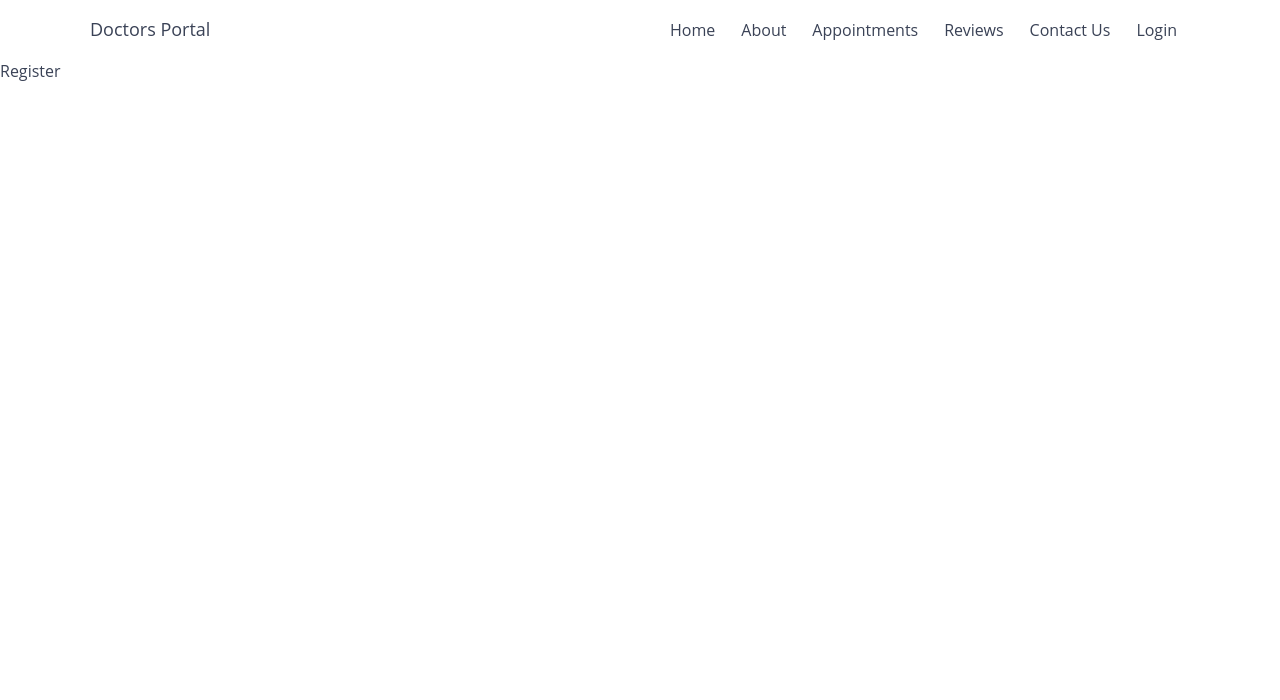
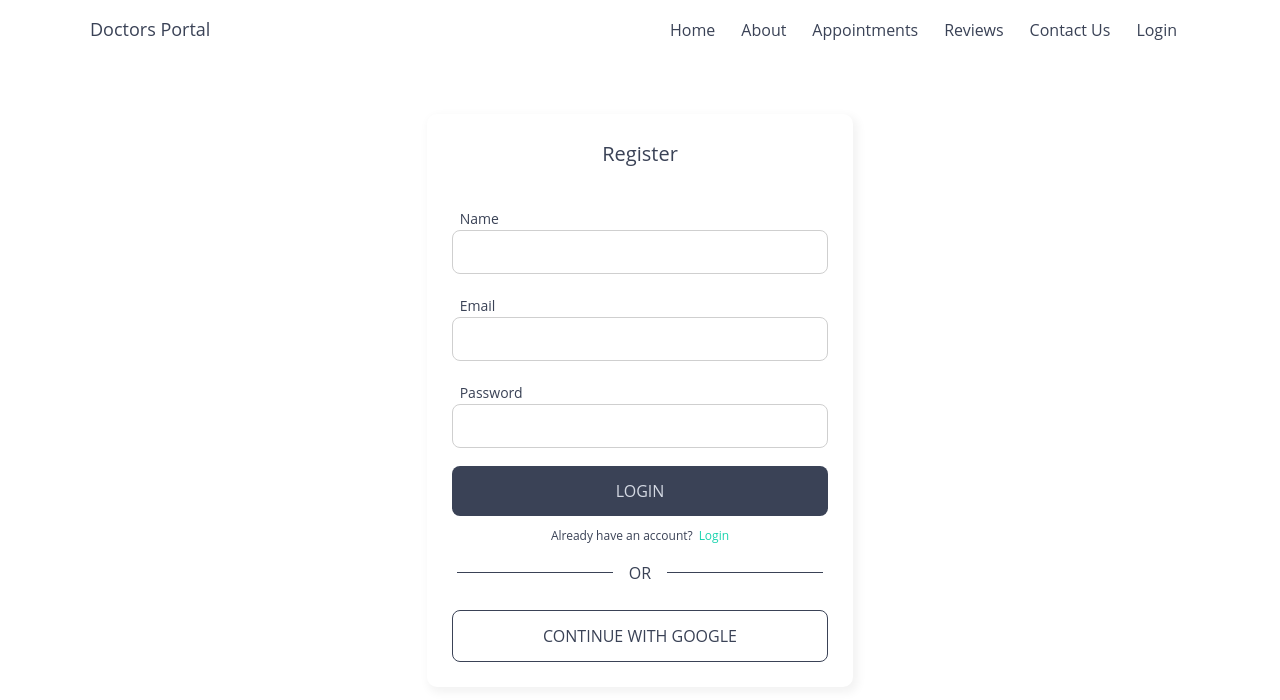
Before and after one commit to shakib-mia/doctors-portal-fe, a React (Create React App) app: page /register in a window 1280 px wide. Shown: the top 700 px of the page. Built offline with nearby package versions, Linux system fonts and the light colour scheme.

Commit message:
register added

```diff
--- a/src/components/Navbar/Navbar.jsx
+++ b/src/components/Navbar/Navbar.jsx
@@ -89,7 +89,7 @@ const Navbar = () => {
     }, [nav])
 
     return (
-        <nav className='px-[11px] lg:px-[90px] py-[16px] flex lg:items-center text-right justify-between sticky top-0 bg-white'>
+        <nav className='px-[11px] lg:px-[90px] py-[16px] flex lg:items-center text-right justify-between sticky top-0 bg-white z-[1]'>
             <Link to='/' className='text-heading-5'>Doctors Portal</Link>
 
             <ul className='hidden lg:flex'>
--- a/src/pages/Login/Login.jsx
+++ b/src/pages/Login/Login.jsx
@@ -4,7 +4,7 @@ import { Link } from 'react-router-dom';
 
 const Login = () => {
     return (
-        <div className='h-screen flex items-center justify-center'>
+        <div className='h-screen w-screen absolute top-0 flex items-center justify-center'>
             <div className='w-11/12 lg:w-1/3 p-[25px] shadow-[3px_4px_10px_2px_rgba(0,0,0,0.05)] rounded-[10px]'>
                 <h4 className="text-heading-4 text-center">Login</h4>
 
@@ -16,7 +16,7 @@ const Login = () => {
                 </form>
 
 
-                <div className='flex gap-[6px] justify-center mt-[11px]'>
+                <div className='flex gap-[6px] justify-center mt-[11px] text-[12px]'>
                     <p>New to Doctors Portal?</p>
                     <p>
                         <Link to='/register' className=' text-secondary'>Create new account</Link>
@@ -29,7 +29,7 @@ const Login = () => {
                     <hr className='w-full h-[1px] bg-[#CFCFCF] mr-[5px]' />
                 </div>
 
-                <button className='w-full text-center py-[13px] rounded-[8px] border-[1px] border-dark'>CONTINUE WITH GOOGLE</button>
+                <button className='w-full text-center py-[13px] rounded-[8px] border-[1px] border-dark hover:bg-dark hover:text-white'>CONTINUE WITH GOOGLE</button>
             </div>
         </div>
     );
--- a/src/pages/Register/Register.jsx
+++ b/src/pages/Register/Register.jsx
@@ -1,9 +1,36 @@
 import React from 'react';
+import InputField from '../../components/InputField/InputField';
+import { Link } from 'react-router-dom';
 
 const Register = () => {
     return (
-        <div>
-            Register
+        <div className='h-screen w-screen flex items-center justify-center absolute top-0 z-0'>
+            <div className='w-11/12 lg:w-1/3 p-[25px] shadow-[3px_4px_10px_2px_rgba(0,0,0,0.05)] rounded-[10px]'>
+                <h4 className="text-heading-4 text-center">Register</h4>
+
+                <form className="mt-[37px]">
+                    <InputField label="Name" id='name' page='register' />
+                    <InputField label="Email" id='email' page='register' />
+                    <InputField label="Password" id='password' page='register' />
+                    <InputField type='submit' className='w-full bg-dark mt-[18px] py-[13px] rounded-[8px] text-dark-200' value="LOGIN" />
+                </form>
+
+
+                <div className='flex gap-[6px] justify-center mt-[11px] text-[12px]'>
+                    <p>Already have an account?</p>
+                    <p>
+                        <Link to='/login' className=' text-secondary'>Login</Link>
+                    </p>
+                </div>
+
+                <div className="flex mt-[16px] mb-[25px] items-center gap-[16px]">
+                    <hr className='w-full h-[1px] bg-[#CFCFCF] ml-[5px]' />
+                    <span>OR</span>
+                    <hr className='w-full h-[1px] bg-[#CFCFCF] mr-[5px]' />
+                </div>
+
+                <button className='w-full text-center py-[13px] rounded-[8px] border-[1px] border-dark hover:bg-dark hover:text-white'>CONTINUE WITH GOOGLE</button>
+            </div>
         </div>
     );
 };
```
